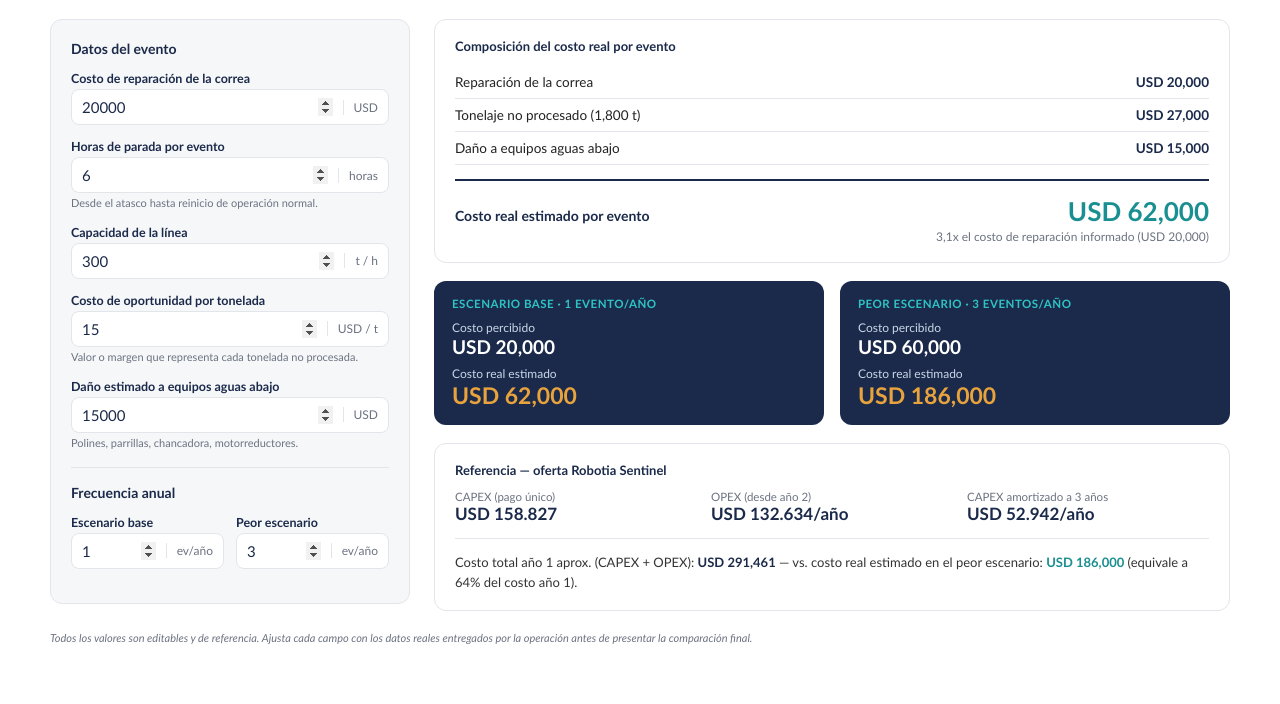
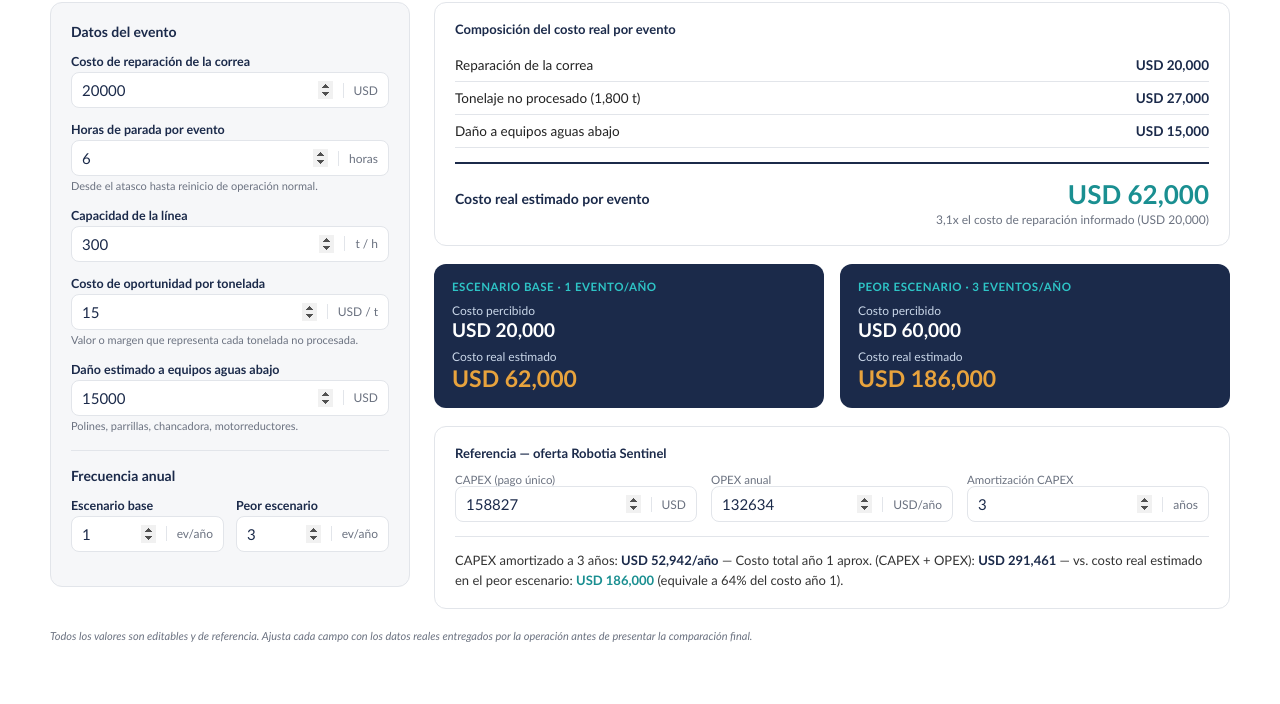
Before and after one commit to Inchancable/Calculadora---costo---faja, a plain HTML site: page index.html in a window 1280 px wide. Shown: the part 129-833 px from the top of the page. Drawn offline with Linux system fonts and the light colour scheme.

Commit message:
Enable user input for CAPEX and OPEX in calculator
Updated the calculator to allow user input for CAPEX, OPEX, and amortization years, enhancing flexibility in cost estimation.

```diff
--- a/index.html
+++ b/index.html
@@ -118,7 +118,6 @@
 <body>
 <div class="wrap">
 
-  <div class="eyebrow">HERRAMIENTA DE APOYO — REUNIÓN COMERCIAL</div>
   <h1><span>Calculadora</span> del costo real de un corte de faja</h1>
   <p class="sub">Ingresa los datos de tu operación para estimar el costo real de un eventual corte de faja. El cálculo se actualiza automáticamente para facilitar la evaluación del impacto económico.</p>
 
@@ -208,9 +207,18 @@
       <div class="card-white" style="margin-bottom:0;">
         <div class="card-title">Referencia — oferta Robotia Sentinel</div>
         <div class="offer-grid">
-          <div><div class="ol">CAPEX (pago único)</div><div class="ov">USD 158.827</div></div>
-          <div><div class="ol">OPEX (desde año 2)</div><div class="ov">USD 132.634/año</div></div>
-          <div><div class="ol">CAPEX amortizado a 3 años</div><div class="ov">USD 52.942/año</div></div>
+          <div>
+            <div class="ol">CAPEX (pago único)</div>
+            <div class="input-row"><input id="proposalCapex" type="number" value="158827" step="1000" min="0"><span>USD</span></div>
+          </div>
+          <div>
+            <div class="ol">OPEX anual</div>
+            <div class="input-row"><input id="proposalOpex" type="number" value="132634" step="1000" min="0"><span>USD/año</span></div>
+          </div>
+          <div>
+            <div class="ol">Amortización CAPEX</div>
+            <div class="input-row"><input id="amortYears" type="number" value="3" step="1" min="1"><span>años</span></div>
+          </div>
         </div>
         <div class="offer-note" id="offer-note">
           Costo total año 1 aprox. (CAPEX + OPEX): <strong>USD 291.461</strong> — vs. costo real estimado en el peor escenario: <strong class="teal">USD 186.000</strong> (equivale a 64% del costo año 1).
@@ -224,10 +232,6 @@
 </div>
 
 <script>
-  const CAPEX = 158827;
-  const OPEX = 132634;
-  const CAPEX_3Y = CAPEX / 3;
-
   function fmt(n) {
     if (!isFinite(n)) return "—";
     return "USD " + Math.round(n).toLocaleString("es-PE");
@@ -237,7 +241,7 @@
     return isFinite(n) ? n : 0;
   }
 
-  const ids = ["repairCost","downtimeHours","lineCapacity","tonValue","equipmentDamage","eventsLow","eventsHigh"];
+  const ids = ["repairCost","downtimeHours","lineCapacity","tonValue","equipmentDamage","eventsLow","eventsHigh","proposalCapex","proposalOpex","amortYears"];
   ids.forEach(id => document.getElementById(id).addEventListener("input", recalc));
 
   function recalc() {
@@ -248,6 +252,10 @@
     const equipmentDamage = num(document.getElementById("equipmentDamage").value);
     const eventsLow = num(document.getElementById("eventsLow").value);
     const eventsHigh = num(document.getElementById("eventsHigh").value);
+    const capex = num(document.getElementById("proposalCapex").value);
+    const opex = num(document.getElementById("proposalOpex").value);
+    const amortYears = Math.max(1, num(document.getElementById("amortYears").value));
+    const capexAmortized = capex / amortYears;
 
     const tonsLost = downtimeHours * lineCapacity;
     const opportunityCost = tonsLost * tonValue;
@@ -279,10 +287,11 @@
     document.getElementById("box-high-perceived").textContent = fmt(perceivedHigh);
     document.getElementById("box-high-real").textContent = fmt(realHigh);
 
-    const year1Cost = CAPEX + OPEX;
+    const year1Cost = capex + opex;
     const pct = year1Cost > 0 ? (realHigh / year1Cost) * 100 : 0;
     const pctWord = realHigh >= year1Cost ? "cubre" : "equivale a";
     document.getElementById("offer-note").innerHTML =
+      "CAPEX amortizado a " + amortYears + " años: <strong>" + fmt(capexAmortized) + "/año</strong> — " +
       "Costo total año 1 aprox. (CAPEX + OPEX): <strong>" + fmt(year1Cost) +
       "</strong> — vs. costo real estimado en el peor escenario: <strong class=\"teal\">" + fmt(realHigh) +
       "</strong> (" + pctWord + " " + pct.toFixed(0) + "% del costo año 1).";
```
